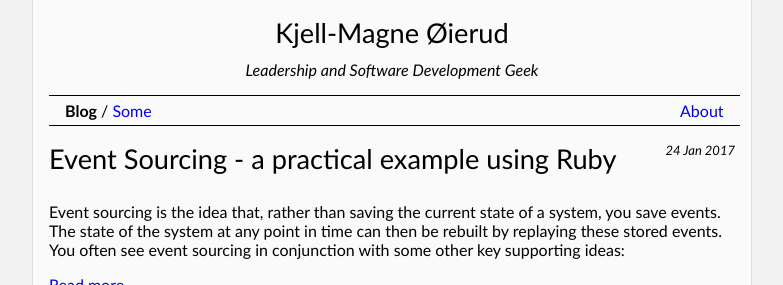
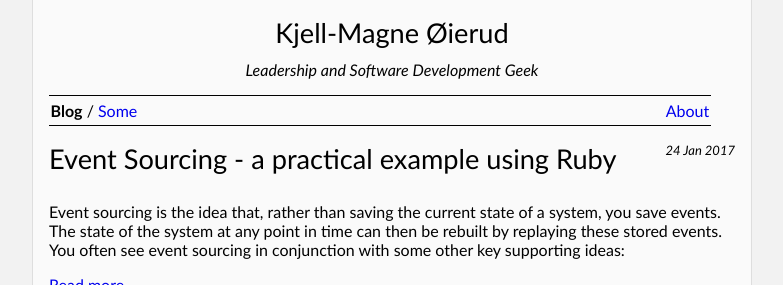
Before and after one commit to kjellm/kjellm.github.com, a Jekyll site: the page built from index.html, in a window 1280 px wide. Shown: the top 285 px of the page, without its empty margins (248-1031 px from the left). Built offline with Jekyll 4.4.1, drawn with Linux system fonts in a browser that asks for light colours.

Commit message:
Slight tweak of menu padding

```diff
--- a/css/site.css
+++ b/css/site.css
@@ -333,7 +333,7 @@ figcaption {
     border-bottom: 0.08em solid black;
     margin-bottom: 1em;
     margin-right: 4em;
-    padding: 0.3em 1em;
+    padding: 0.3em 0.1em;
 }
 
 #menu em {
```
